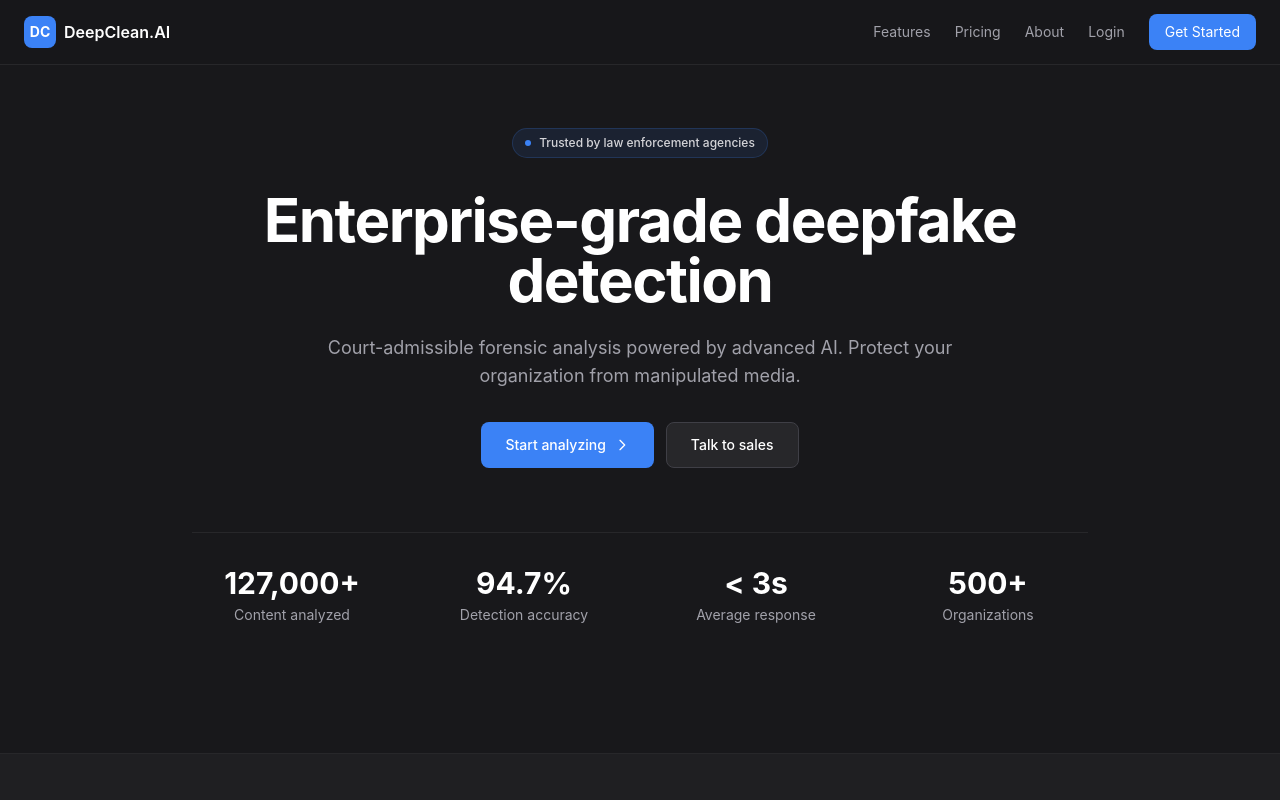
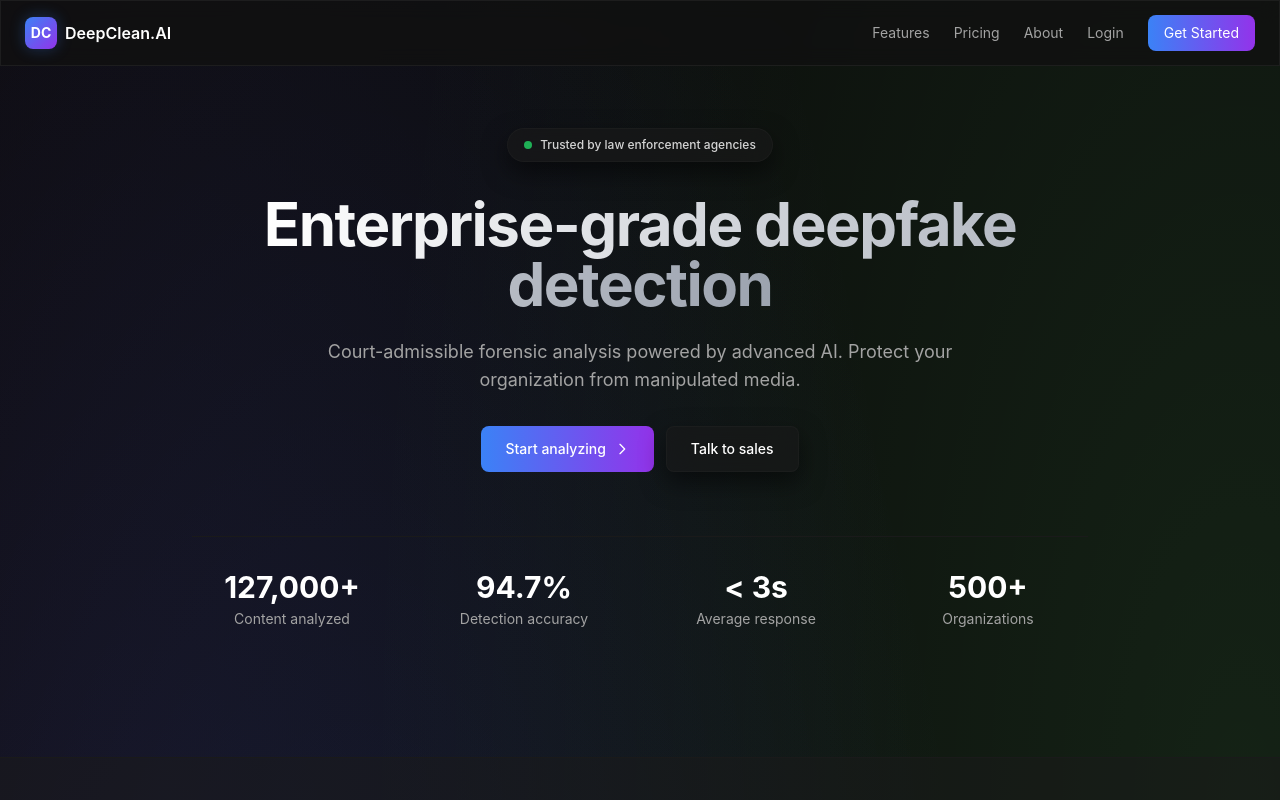
Before and after one commit to sumansingh20/DeepClean.Ai, a Next.js app in the folder frontend/: page / in a window 1280 px wide. Shown: the top 800 px of the page. Built offline with nearby package versions, Linux system fonts and the light colour scheme.

Commit message:
Enhanced theme with glassmorphism effects, gradient buttons, mesh backgrounds, and modern animations

```diff
--- a/frontend/app/page.tsx
+++ b/frontend/app/page.tsx
@@ -4,13 +4,13 @@ import Link from "next/link";
 
 export default function Home() {
   return (
-    <div className="min-h-screen bg-white dark:bg-dark-100">
+    <div className="min-h-screen bg-white dark:bg-dark-100 dark:bg-mesh-gradient">
       {/* Navigation */}
-      <nav className="fixed top-0 left-0 right-0 z-50 bg-white/80 dark:bg-dark-100/80 backdrop-blur-xl border-b border-gray-200 dark:border-dark-200">
+      <nav className="fixed top-0 left-0 right-0 z-50 glass">
         <div className="max-w-7xl mx-auto px-6">
           <div className="flex justify-between items-center h-16">
             <div className="flex items-center gap-2">
-              <div className="w-8 h-8 bg-blue-600 dark:bg-blue-500 rounded-lg flex items-center justify-center">
+              <div className="w-8 h-8 bg-gradient-to-br from-blue-500 to-purple-600 rounded-lg flex items-center justify-center shadow-glow-sm">
                 <span className="text-white font-bold text-sm">DC</span>
               </div>
               <span className="font-semibold text-gray-900 dark:text-white">DeepClean.AI</span>
@@ -21,7 +21,7 @@ export default function Home() {
               <Link href="/pricing" className="text-sm text-gray-600 dark:text-dark-600 hover:text-gray-900 dark:hover:text-white transition">Pricing</Link>
               <Link href="/about" className="text-sm text-gray-600 dark:text-dark-600 hover:text-gray-900 dark:hover:text-white transition">About</Link>
               <Link href="/login" className="text-sm text-gray-600 dark:text-dark-600 hover:text-gray-900 dark:hover:text-white transition">Login</Link>
-              <Link href="/register" className="px-4 py-2 bg-blue-600 dark:bg-blue-500 text-white text-sm rounded-lg hover:bg-blue-700 dark:hover:bg-blue-600 transition">
+              <Link href="/register" className="px-4 py-2 bg-gradient-to-r from-blue-600 to-blue-500 dark:from-blue-500 dark:to-purple-600 text-white text-sm rounded-lg hover:shadow-glow-md transition-all">
                 Get Started
               </Link>
             </div>
@@ -33,17 +33,21 @@ export default function Home() {
       <section className="relative pt-32 pb-20 px-6">
         <div className="max-w-7xl mx-auto">
           {/* Trust Badge */}
-          <div className="flex justify-center mb-8">
-            <div className="inline-flex items-center gap-2 px-3 py-1.5 bg-blue-500/10 dark:bg-blue-500/10 rounded-full border border-blue-500/20 dark:border-blue-500/20">
-              <div className="w-1.5 h-1.5 bg-blue-500 rounded-full"></div>
-              <span className="text-xs font-medium text-gray-700 dark:text-dark-700">Trusted by law enforcement agencies</span>
+          <div className="flex justify-center mb-8 animate-fade-in">
+            <div className="glass-card px-4 py-2 rounded-full">
+              <div className="flex items-center gap-2">
+                <div className="w-2 h-2 bg-green-500 rounded-full animate-pulse"></div>
+                <span className="text-xs font-medium text-gray-700 dark:text-dark-700">Trusted by law enforcement agencies</span>
+              </div>
             </div>
           </div>
 
           {/* Main Headline */}
-          <div className="text-center max-w-4xl mx-auto mb-12">
-            <h1 className="text-5xl md:text-6xl font-bold text-gray-900 dark:text-white mb-6 tracking-tight">
-              Enterprise-grade deepfake detection
+          <div className="text-center max-w-4xl mx-auto mb-12 animate-slide-up">
+            <h1 className="text-5xl md:text-6xl font-bold mb-6 tracking-tight">
+              <span className="bg-gradient-to-r from-gray-900 to-gray-600 dark:from-white dark:to-gray-400 bg-clip-text text-transparent">
+                Enterprise-grade deepfake detection
+              </span>
             </h1>
 
             <p className="text-lg text-gray-600 dark:text-dark-600 max-w-2xl mx-auto mb-8">
@@ -54,23 +58,23 @@ export default function Home() {
             <div className="flex flex-col sm:flex-row gap-3 justify-center mb-16">
               <Link
                 href="/analysis"
-                className="px-6 py-3 bg-blue-600 dark:bg-blue-500 text-white text-sm font-medium rounded-lg hover:bg-blue-700 dark:hover:bg-blue-600 transition inline-flex items-center justify-center gap-2"
+                className="group px-6 py-3 bg-gradient-to-r from-blue-600 to-blue-500 dark:from-blue-500 dark:to-purple-600 text-white text-sm font-medium rounded-lg hover:shadow-glow-md transition-all inline-flex items-center justify-center gap-2"
               >
                 Start analyzing
-                <svg className="w-4 h-4" fill="none" stroke="currentColor" viewBox="0 0 24 24">
+                <svg className="w-4 h-4 group-hover:translate-x-1 transition-transform" fill="none" stroke="currentColor" viewBox="0 0 24 24">
                   <path strokeLinecap="round" strokeLinejoin="round" strokeWidth={2} d="M9 5l7 7-7 7" />
                 </svg>
               </Link>
               <Link
                 href="/contact"
-                className="px-6 py-3 bg-white dark:bg-dark-200 text-gray-900 dark:text-white text-sm font-medium rounded-lg hover:bg-gray-50 dark:hover:bg-dark-300 transition border border-gray-200 dark:border-dark-300"
+                className="px-6 py-3 glass-card text-gray-900 dark:text-white text-sm font-medium rounded-lg hover:bg-white/80 dark:hover:bg-dark-200/80 transition-all"
               >
                 Talk to sales
               </Link>
             </div>
 
             {/* Stats */}
-            <div className="grid grid-cols-2 lg:grid-cols-4 gap-8 pt-8 border-t border-gray-200 dark:border-dark-200">
+            <div className="grid grid-cols-2 lg:grid-cols-4 gap-8 pt-8 border-t border-gray-200/50 dark:border-dark-200">
               {[
                 { value: "127,000+", label: "Content analyzed" },
                 { value: "94.7%", label: "Detection accuracy" },
--- a/frontend/styles/globals.css
+++ b/frontend/styles/globals.css
@@ -18,10 +18,10 @@ html {
   scroll-behavior: smooth;
 }
 
-/* Dark theme scrollbar */
+/* Enhanced scrollbar */
 ::-webkit-scrollbar {
-  width: 8px;
-  height: 8px;
+  width: 10px;
+  height: 10px;
 }
 
 ::-webkit-scrollbar-track {
@@ -30,10 +30,50 @@ html {
 
 ::-webkit-scrollbar-thumb {
   @apply bg-gray-300 dark:bg-dark-300 rounded-full;
+  border: 2px solid transparent;
+  background-clip: padding-box;
 }
 
 ::-webkit-scrollbar-thumb:hover {
   @apply bg-gray-400 dark:bg-dark-400;
+}
+
+/* Glassmorphism utility classes */
+@layer utilities {
+  .glass {
+    -webkit-backdrop-filter: blur(16px);
+    backdrop-filter: blur(16px);
+    background-color: rgba(255, 255, 255, 0.8);
+    border: 1px solid rgba(229, 229, 229, 0.5);
+  }
+
+  .dark .glass {
+    background-color: rgba(17, 17, 17, 0.8);
+    border-color: rgba(45, 45, 45, 0.5);
+  }
+
+  .glass-card {
+    -webkit-backdrop-filter: blur(12px);
+    backdrop-filter: blur(12px);
+    background-color: rgba(255, 255, 255, 0.6);
+    border: 1px solid rgba(229, 229, 229, 0.5);
+    box-shadow: 0 10px 25px rgba(0, 0, 0, 0.1);
+  }
+
+  .dark .glass-card {
+    background-color: rgba(26, 26, 26, 0.6);
+    border-color: rgba(45, 45, 45, 0.3);
+    box-shadow: 0 10px 25px rgba(0, 0, 0, 0.5);
+  }
+
+  .gradient-text {
+    @apply bg-clip-text text-transparent bg-gradient-to-r from-blue-500 via-purple-500 to-pink-500;
+  }
+}
+
+/* Smooth transitions for theme switching */
+* {
+  @apply transition-colors duration-200;
 }
 
 /* Beautiful Animations */
--- a/frontend/tailwind.config.ts
+++ b/frontend/tailwind.config.ts
@@ -9,22 +9,25 @@ const config: Config = {
   theme: {
     extend: {
       colors: {
-        // Dark theme colors inspired by Vercel, GitHub, Linear
         dark: {
           50: '#fafafa',
-          100: '#18181b',
-          200: '#27272a',
-          300: '#3f3f46',
-          400: '#52525b',
-          500: '#71717a',
-          600: '#a1a1aa',
-          700: '#d4d4d8',
-          800: '#e4e4e7',
-          900: '#f4f4f5',
+          100: '#0a0a0a',
+          150: '#111111',
+          200: '#1a1a1a',
+          250: '#222222',
+          300: '#2d2d2d',
+          400: '#3d3d3d',
+          500: '#737373',
+          600: '#a3a3a3',
+          700: '#d4d4d4',
+          800: '#e5e5e5',
+          900: '#f5f5f5',
         },
-        primary: {
-          DEFAULT: '#3b82f6',
-          dark: '#60a5fa',
+        accent: {
+          blue: '#0ea5e9',
+          purple: '#a855f7',
+          pink: '#ec4899',
+          green: '#10b981',
         },
       },
       fontFamily: {
@@ -32,7 +35,34 @@ const config: Config = {
         mono: ['JetBrains Mono', 'Menlo', 'Monaco', 'Courier New', 'monospace'],
       },
       backgroundImage: {
-        'gradient-radial': 'radial-gradient(var(--tw-gradient-stops))',
+        'gradient-radial': 'radial-gradient(ellipse at center, var(--tw-gradient-stops))',
+        'gradient-dark': 'linear-gradient(to bottom, #0a0a0a 0%, #1a1a1a 100%)',
+        'mesh-gradient': 'radial-gradient(at 27% 37%, hsla(215, 98%, 61%, 0.1) 0px, transparent 50%), radial-gradient(at 97% 21%, hsla(125, 98%, 72%, 0.1) 0px, transparent 50%), radial-gradient(at 52% 99%, hsla(354, 98%, 61%, 0.1) 0px, transparent 50%), radial-gradient(at 10% 29%, hsla(256, 96%, 67%, 0.1) 0px, transparent 50%)',
+      },
+      boxShadow: {
+        'glow-sm': '0 0 15px rgba(59, 130, 246, 0.3)',
+        'glow-md': '0 0 25px rgba(59, 130, 246, 0.4)',
+        'glow-lg': '0 0 35px rgba(59, 130, 246, 0.5)',
+        'dark': '0 4px 20px rgba(0, 0, 0, 0.5)',
+      },
+      animation: {
+        'fade-in': 'fadeIn 0.5s ease-in-out',
+        'slide-up': 'slideUp 0.4s ease-out',
+        'shimmer': 'shimmer 2s linear infinite',
+      },
+      keyframes: {
+        fadeIn: {
+          '0%': { opacity: '0' },
+          '100%': { opacity: '1' },
+        },
+        slideUp: {
+          '0%': { transform: 'translateY(20px)', opacity: '0' },
+          '100%': { transform: 'translateY(0)', opacity: '1' },
+        },
+        shimmer: {
+          '0%': { backgroundPosition: '-1000px 0' },
+          '100%': { backgroundPosition: '1000px 0' },
+        },
       },
     },
   },
```
Also changed, not shown: frontend/app/register/page.tsx (+9 -9 lines).
